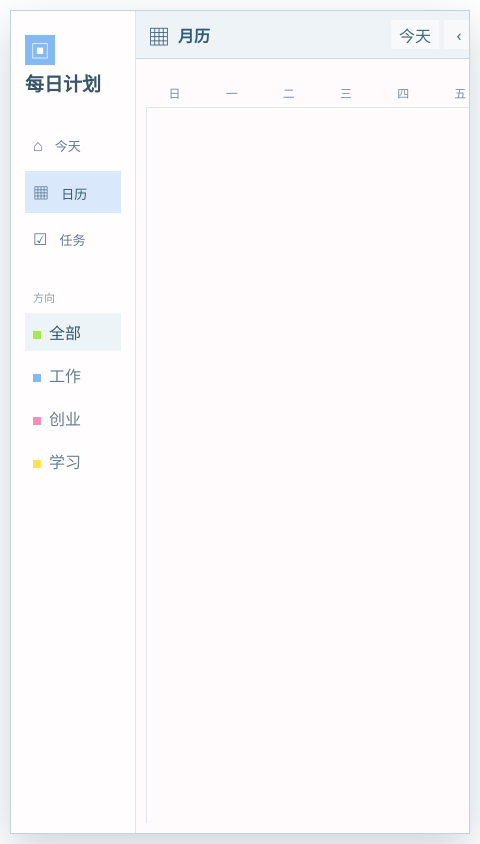
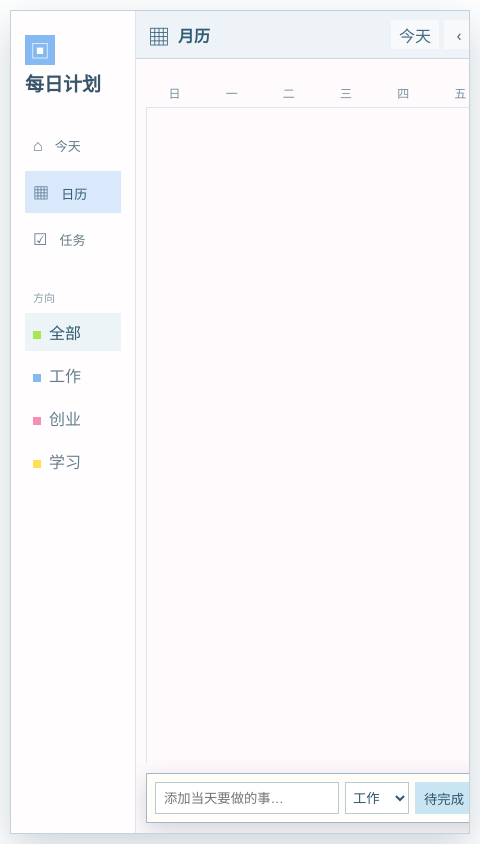
Before and after one commit to Almond117/local-notes-widget, an Electron app: page calendar.html in a window 480 px wide. Drawn offline with Linux system fonts and the light colour scheme; no server answers.

Commit message:
保持月历添加栏始终可见

```diff
--- a/calendar.html
+++ b/calendar.html
@@ -46,7 +46,7 @@
           <span>日</span><span>一</span><span>二</span><span>三</span><span>四</span><span>五</span><span>六</span>
         </div>
         <div class="calendar-grid" aria-label="月历"><div id="calendarGrid" class="calendar-grid-inner"></div></div>
-        <section id="dayDetail" class="day-detail" hidden>
+        <section id="dayDetail" class="day-detail">
           <div class="detail-heading">
             <h2 id="detailDate">添加任务</h2>
             <button id="closeDetail" type="button" aria-label="关闭每日详情">×</button>
```
